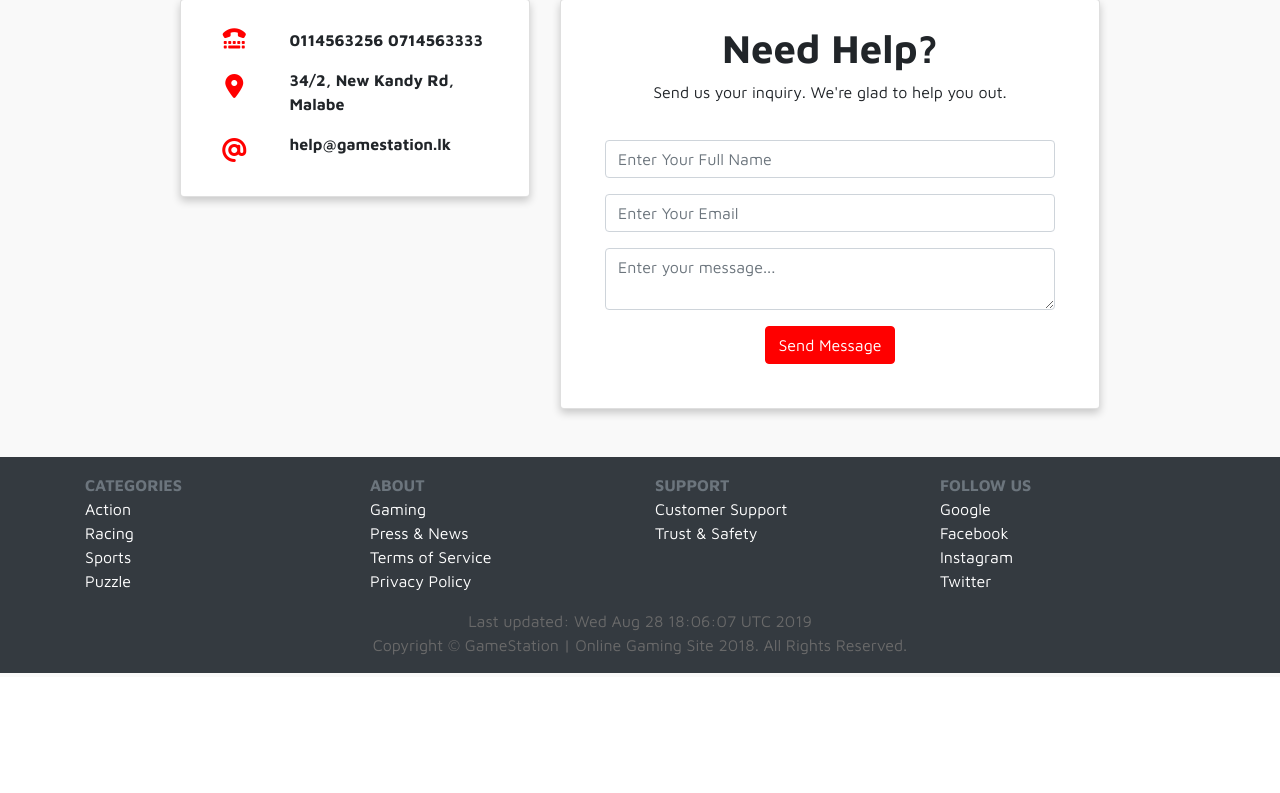
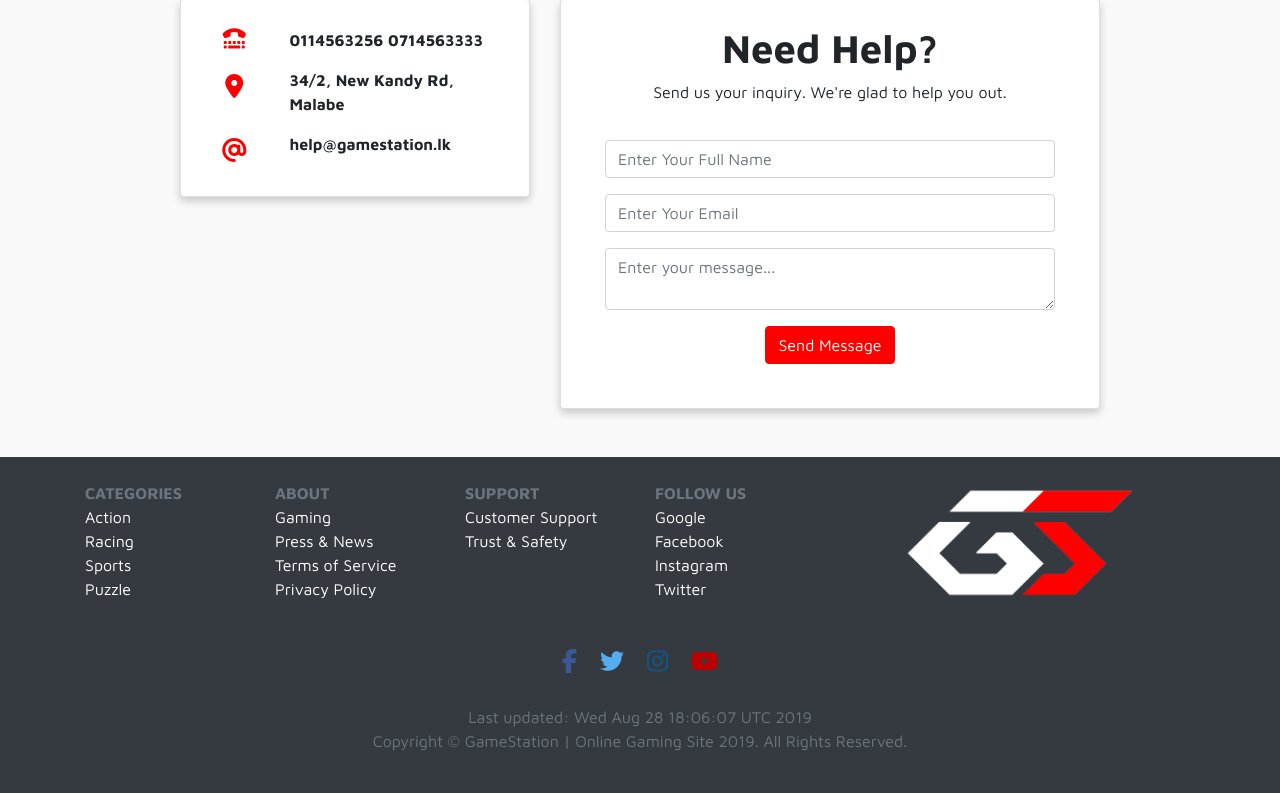
Before and after one commit to pasanjg/GAMESTATION, a Java web app: page /contact in a window 1280 px wide. Shown: the part 123-916 px from the top of the page. Before the commit the page ends 796 px from the top, so only its background shows below. Run offline with Tomcat 11, a stand-in JSP engine, Linux system fonts and the light colour scheme; some libraries are stand-ins or nearby versions.

Commit message:
footer updated

```diff
--- a/WebContent/WEB-INF/views/footer.jsp
+++ b/WebContent/WEB-INF/views/footer.jsp
@@ -7,10 +7,10 @@
     </head>
     <body>
 
-        <div class="container-fluid bg-dark text-white py-3">
+        <div class="container-fluid bg-dark text-white py-4">
             <div class="container">
             	<div class="row">
-            		<div class="col-sm-6 col col-md-3">
+            		<div class="col-sm-6 col-md-2">
             			<strong class="text-secondary">CATEGORIES</strong>
             			<ul class="list-unstyled">
   							<li>Action</li>
@@ -19,7 +19,7 @@
   							<li>Puzzle</li>
 						</ul>
             		</div>
-            		<div class="col-sm-6 col-md-3">
+            		<div class="col-sm-6 col-md-2">
             			<strong class="text-secondary">ABOUT</strong>
             			<ul class="list-unstyled">
   							<li>Gaming</li>
@@ -28,14 +28,14 @@
   							<li>Privacy Policy</li>
 						</ul>
             		</div>
-            		<div class="col-sm-6 col-md-3">
+            		<div class="col-sm-6 col-md-2">
             			<strong class="text-secondary">SUPPORT</strong>
             			<ul class="list-unstyled">
   							<li>Customer Support</li>
   							<li>Trust & Safety</li>
 						</ul>
             		</div>
-            		<div class="col-sm-6 col col-md-3">
+            		<div class="col-sm-6 col col-md-2">
             			<strong class="text-secondary">FOLLOW US</strong>
             			<ul class="list-unstyled">
   							<li>Google</li>
@@ -44,13 +44,40 @@
   							<li>Twitter</li>
 						</ul>
             		</div>
+					<div class="col-sm-12 col-md-4 text-center">
+            			<img src="images/logo-white.png" width="250" alt="logo"/>
+            		</div>
             	</div>
+            	<div class="row">
+					<div class="col-md-12 text-center my-4">
+						<span style="font-size: 1.5rem;">
+							<a href="https://www.facebook.com" target="blank">
+								<i class="fab fa-facebook-f m-2"></i>
+							</a>
+						</span>
+						<span style="font-size: 1.5rem;">
+							<a href="https://www.twitter.com" target="blank">
+								<i class="fab fa-twitter m-2"></i></a>
+							</a>
+						</span>
+						<span style="font-size: 1.5rem;">
+							<a href="https://www.instagram.com" target="blank">
+								<i class="fab fa-instagram m-2"></i></a>
+							</a>
+						</span>
+						<span style="font-size: 1.5rem;">
+							<a href="https://www.youtube.com" target="blank">
+								<i class="fab fa-youtube m-2"></i></a>
+							</a>
+						</span>
+					</div>
+				</div>
             </div>
 
-            <footer style="color: dimgray; text-align: center;">
-            	Last updated: <%= new java.util.Date() %><br/>
+            <footer class="text-muted text-center">
+            	<span>Last updated: <%= new java.util.Date() %></span>
             	<!-- <span id="date"></span><br> -->
-            	<span>Copyright &copy; GameStation | Online Gaming Site 2018. All Rights Reserved.</span>
+            	<p>Copyright &copy; GameStation | Online Gaming Site 2019. All Rights Reserved.</p>
             </footer>
 
         </div>
--- a/WebContent/assets/css/styles.css
+++ b/WebContent/assets/css/styles.css
@@ -19,14 +19,6 @@ a{
 .gs-top{
   	margin-top: 70px;
  }
-
-.fa, .fas{
- 	color: red !important;
-}
-
-.fa:hover, .fas:hover{
- 	color: #ff6060!important;
-}
 
 #navSearchBar{
 	width: 400px;
@@ -175,29 +167,29 @@ embed {
 	display: inline-block;
 }
 
-.fa:hover {
+.fa, .fas{
+ 	color: red !important;
+}
+
+.fa:hover, .fa:hover, .fab:hover {
 	opacity: 0.7;
 	text-decoration: none;
 }
 
-.fa-facebook {
-	background: #3B5998;
-	color: white;
+.fa-facebook-f {
+	color: #3B5998;
 }
 
 .fa-twitter {
-	background: #55ACEE;
-	color: white;
+	color: #55ACEE;
 }
 
 .fa-instagram {
-	background: #125688;
-	color: white;
+	color: #125688;
 }
 
 .fa-youtube {
-	background: #bb0000;
-	color: white;
+	color: #bb0000;
 }
 
 .footer-dark ul li{
```
Also changed, not shown: WebContent/images/logo-white.png (added).
